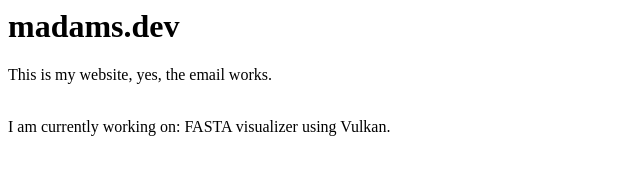
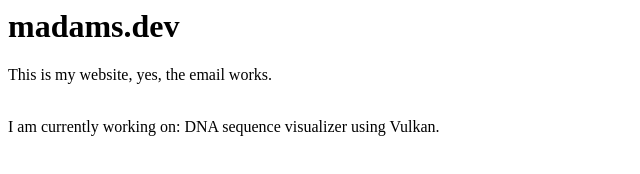
Before and after one commit to madamsdev/site, a plain HTML site: page index.html in a window 1280 px wide. Shown: the full height of the page, 0-640 px from the left. Drawn offline with Linux system fonts and the light colour scheme.

Commit message:
Update index.html

```diff
--- a/index.html
+++ b/index.html
@@ -1,3 +1,3 @@
 <h1>madams.dev</h1>
 <p>This is my website, yes, the email works.</p>
-<p><br>I am currently working on: FASTA visualizer using  Vulkan.</p>
+<p><br>I am currently working on: DNA sequence visualizer using Vulkan.</p>
```
